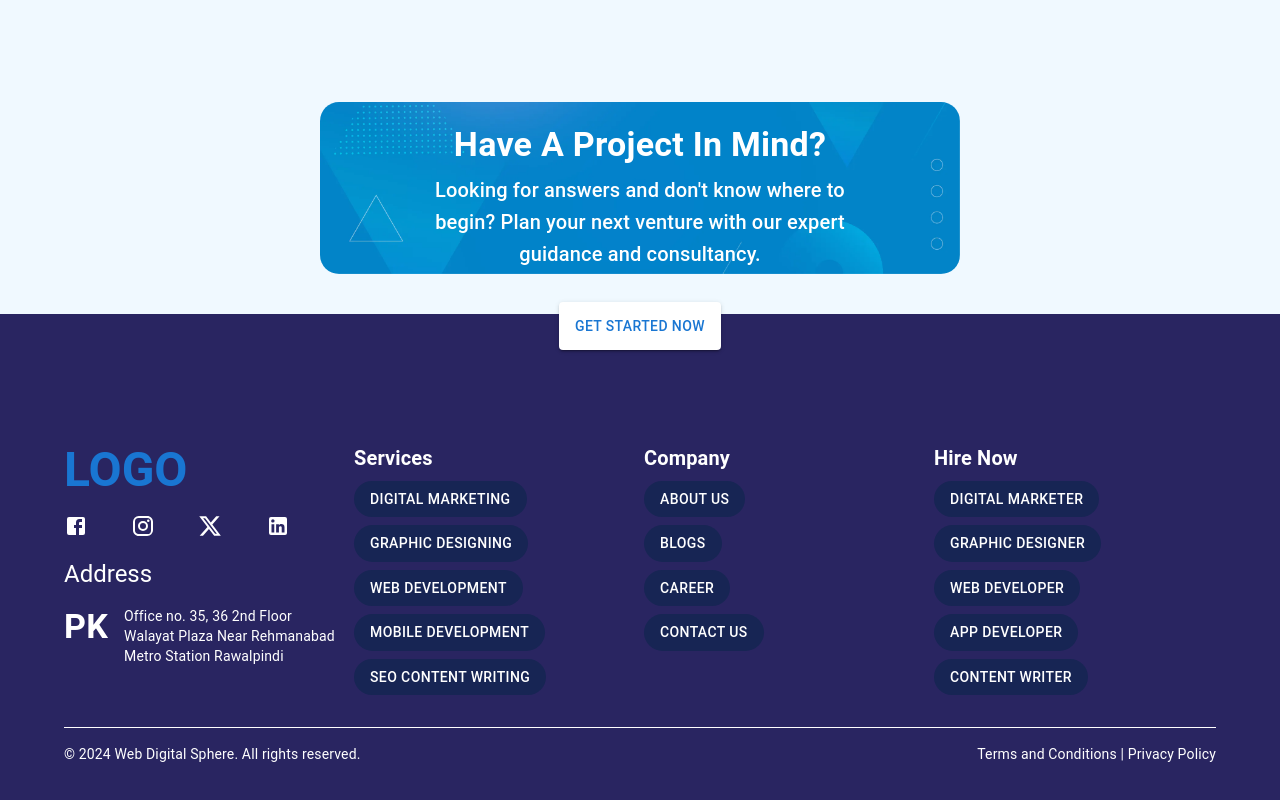
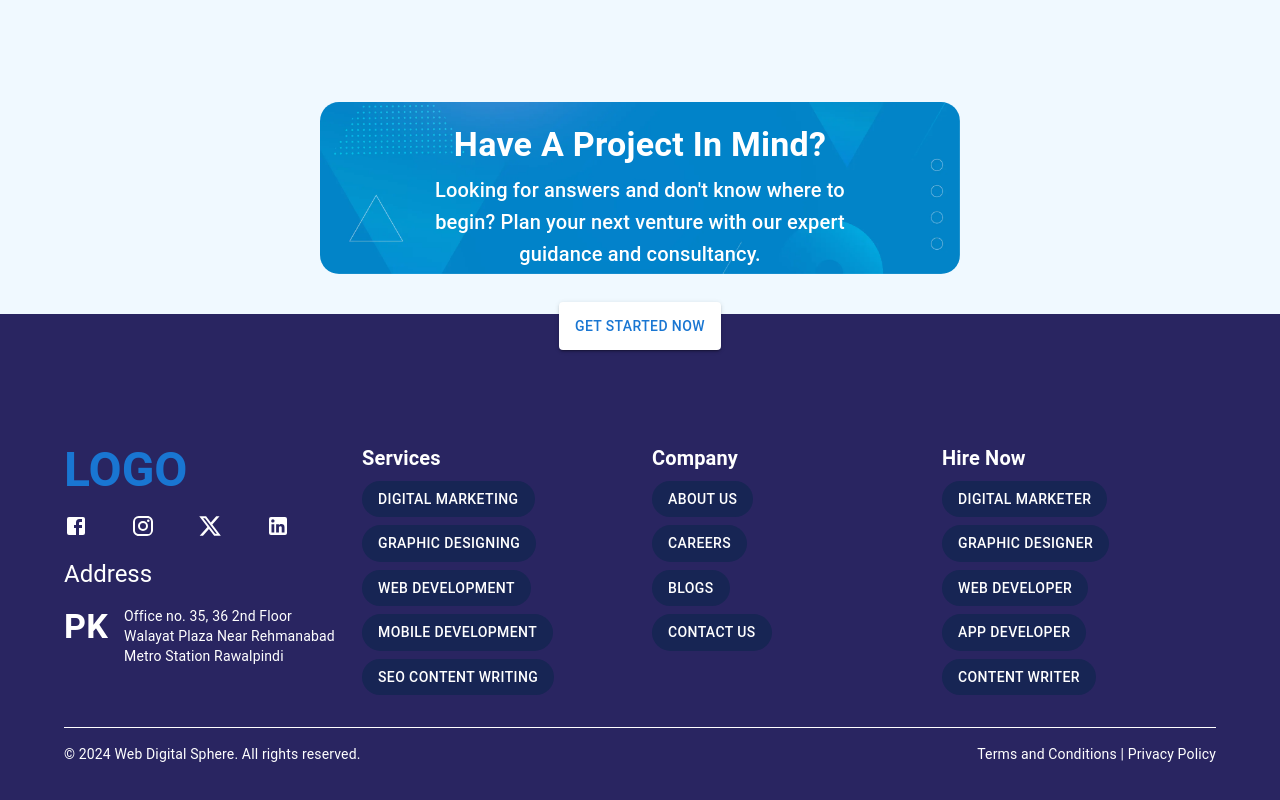
Before and after one commit to m-m4h4d/example, a React (Create React App) app: page / in a window 1280 px wide. Shown: the part 2922-3722 px from the top of the page. Built offline with nearby package versions, Linux system fonts and the light colour scheme; the HTML template or start-up script is replaced by a standard one.

Commit message:
Update Footer.js

```diff
--- a/src/components/Footer.js
+++ b/src/components/Footer.js
@@ -2,6 +2,12 @@ import React from 'react';
 import { Box, Container, Grid, Typography, Link, Divider, Button } from '@mui/material';
 import { Facebook, Instagram, LinkedIn, X } from '@mui/icons-material';
 import { footer } from '../assets/images';
+
+const Buttons = {
+    'Services': ['Digital Marketing', 'Graphic Designing', 'Web Development', 'Mobile Development', 'SEO Content Writing'],
+    'Company': ['About Us', 'Careers', 'Blogs', 'Contact Us'],
+    'Hire Now': ['Digital Marketer', 'Graphic Designer', 'Web Developer', 'App Developer', 'Content Writer'],
+}
 
 const Footer = () => {
     return (
@@ -73,63 +79,32 @@ const Footer = () => {
                                 </Box>
                             </Box>
                         </Grid>
-                        <Grid item xs={12} sm={6} md={3}>
-                            <Typography variant="h6" gutterBottom>
-                                <b>Services</b>
-                            </Typography>
-                            <Button variant="contained" href="#" sx={{ borderRadius: 999, backgroundColor: '#172554', '&:hover': { backgroundColor: 'primary.main' }, mb: 1, boxShadow: 'none' }}>
-                                Digital Marketing
-                            </Button>
-                            <Button variant="contained" href="#" sx={{ borderRadius: 999, backgroundColor: '#172554', '&:hover': { backgroundColor: 'primary.main' }, mb: 1, boxShadow: 'none' }}>
-                                Graphic Designing
-                            </Button>
-                            <Button variant="contained" href="#" sx={{ borderRadius: 999, backgroundColor: '#172554', '&:hover': { backgroundColor: 'primary.main' }, mb: 1, boxShadow: 'none' }}>
-                                Web Development
-                            </Button>
-                            <Button variant="contained" href="#" sx={{ borderRadius: 999, backgroundColor: '#172554', '&:hover': { backgroundColor: 'primary.main' }, mb: 1, boxShadow: 'none' }}>
-                                Mobile Development
-                            </Button>
-                            <Button variant="contained" href="#" sx={{ borderRadius: 999, backgroundColor: '#172554', '&:hover': { backgroundColor: 'primary.main' }, mb: 1, boxShadow: 'none' }}>
-                                SEO Content Writing
-                            </Button>
-                        </Grid>
-                        <Grid item xs={12} sm={6} md={3}>
-                            <Typography variant="h6" gutterBottom>
-                                <b>Company</b>
-                            </Typography>
-                            <Button variant="contained" href="#" sx={{ borderRadius: 999, backgroundColor: '#172554', '&:hover': { backgroundColor: 'primary.main' }, mb: 1, boxShadow: 'none' }}>
-                                About Us
-                            </Button><br />
-                            <Button variant="contained" href="#" sx={{ borderRadius: 999, backgroundColor: '#172554', '&:hover': { backgroundColor: 'primary.main' }, mb: 1, boxShadow: 'none' }}>
-                                Blogs
-                            </Button><br />
-                            <Button variant="contained" href="#" sx={{ borderRadius: 999, backgroundColor: '#172554', '&:hover': { backgroundColor: 'primary.main' }, mb: 1, boxShadow: 'none' }}>
-                                Career
-                            </Button><br />
-                            <Button variant="contained" href="#" sx={{ borderRadius: 999, backgroundColor: '#172554', '&:hover': { backgroundColor: 'primary.main' }, mb: 1, boxShadow: 'none' }}>
-                                Contact Us
-                            </Button>
-                        </Grid>
-                        <Grid item xs={12} sm={6} md={3}>
-                            <Typography variant="h6" gutterBottom>
-                                <b>Hire Now</b>
-                            </Typography>
-                            <Button variant="contained" href="#" sx={{ borderRadius: 999, backgroundColor: '#172554', '&:hover': { backgroundColor: 'primary.main' }, mb: 1, boxShadow: 'none' }}>
-                                Digital Marketer
-                            </Button>
-                            <Button variant="contained" href="#" sx={{ borderRadius: 999, backgroundColor: '#172554', '&:hover': { backgroundColor: 'primary.main' }, mb: 1, boxShadow: 'none' }}>
-                                Graphic Designer
-                            </Button>
-                            <Button variant="contained" href="#" sx={{ borderRadius: 999, backgroundColor: '#172554', '&:hover': { backgroundColor: 'primary.main' }, mb: 1, boxShadow: 'none' }}>
-                                Web Developer
-                            </Button>
-                            <Button variant="contained" href="#" sx={{ borderRadius: 999, backgroundColor: '#172554', '&:hover': { backgroundColor: 'primary.main' }, mb: 1, boxShadow: 'none' }}>
-                                App Developer
-                            </Button>
-                            <Button variant="contained" href="#" sx={{ borderRadius: 999, backgroundColor: '#172554', '&:hover': { backgroundColor: 'primary.main' }, mb: 1, boxShadow: 'none' }}>
-                                Content Writer
-                            </Button>
-                        </Grid>
+                        {Object.entries(Buttons).map(([section, items]) => (
+                            <Grid item xs={12} sm={6} md={3} key={section}>
+                                <Typography variant="h6" gutterBottom sx={{ ml: 1 }}>
+                                    <b>{section}</b>
+                                </Typography>
+                                {items.map((item, index) => (
+                                    <Box>
+                                        <Button
+                                            variant="contained"
+                                            href="#"
+                                            key={index}
+                                            sx={{
+                                                borderRadius: 999,
+                                                backgroundColor: '#172554',
+                                                '&:hover': { backgroundColor: 'primary.main' },
+                                                mb: 1,
+                                                ml: 1,
+                                                boxShadow: 'none'
+                                            }}
+                                        >
+                                            {item}
+                                        </Button>
+                                    </Box>
+                                ))}
+                            </Grid>
+                        ))}
                     </Grid>
                     <Divider sx={{ borderColor: 'inherit', mt: 3 }} />
                     <Box sx={{ textAlign: 'center', mt: 2, flexDirection: 'row', display: 'flex', justifyContent: 'space-between' }}>
```
